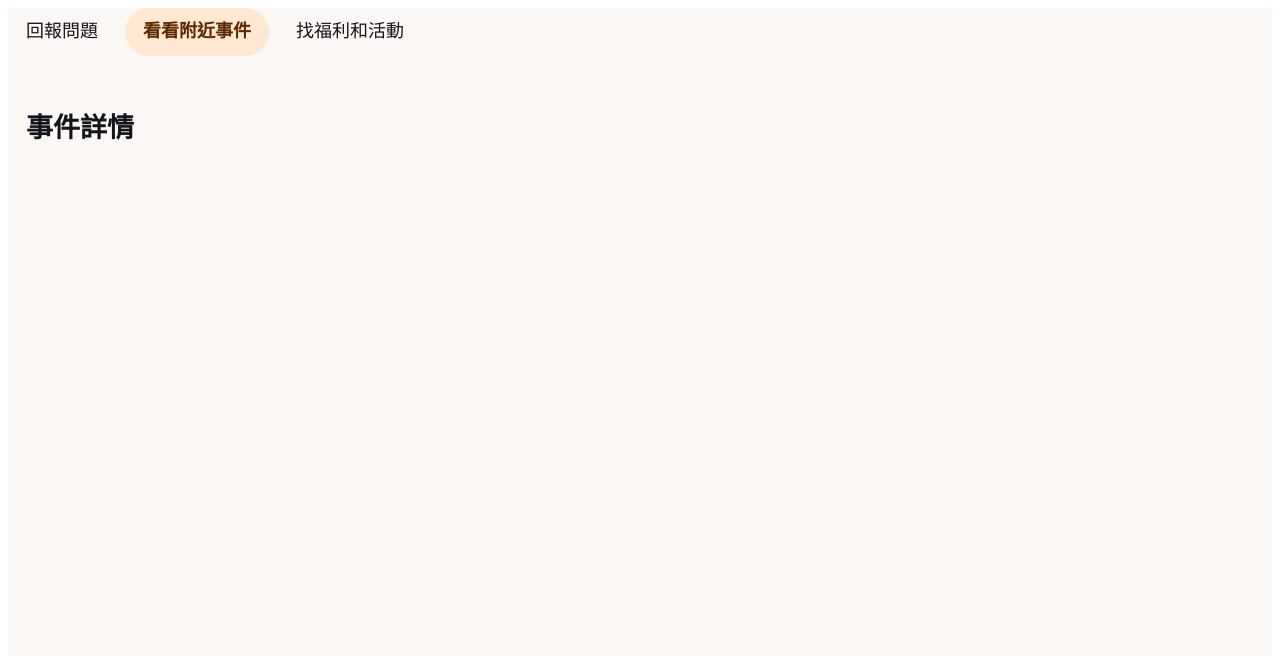
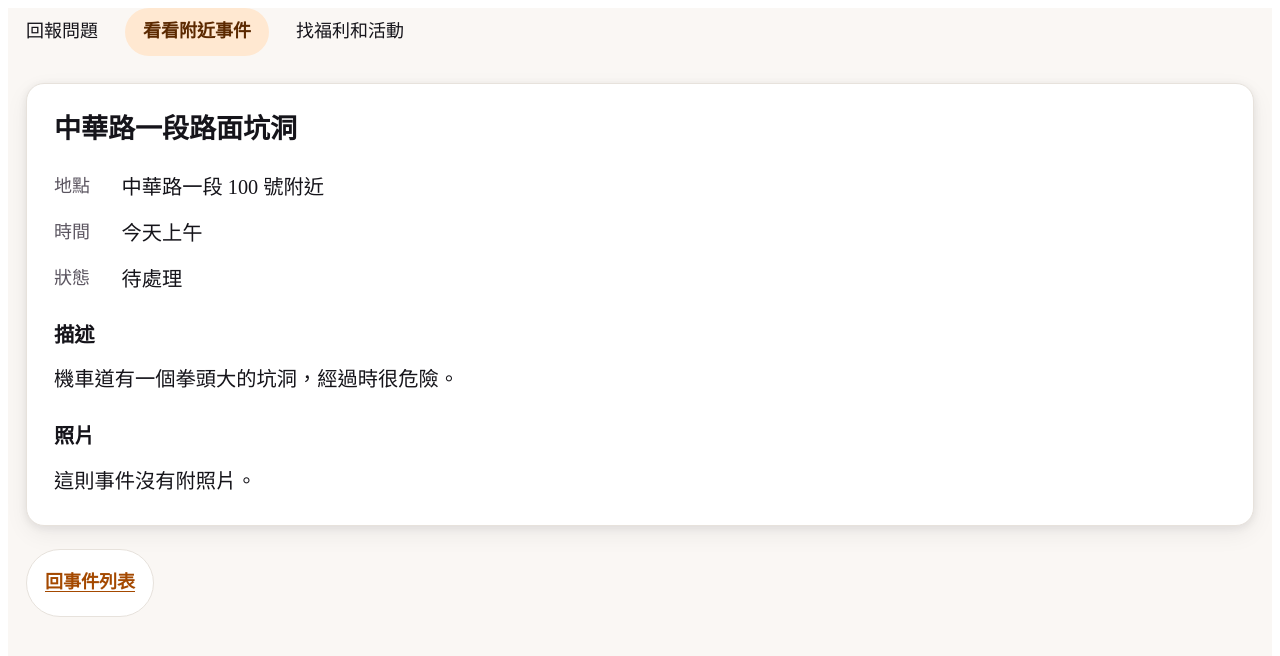
Before and after one commit to MillerLiu94/lcs_project, a Vue app in the folder app/: page /events/e-001 in a window 1280 px wide. Shown: the top 656 px of the page. Built offline with nearby package versions, Linux system fonts and the light colour scheme; no server answers.

Commit message:
feat(events): P7 event detail screen and query/loadDetail (Task 19)

```diff
--- a/app/src/store/modules/query.js
+++ b/app/src/store/modules/query.js
@@ -28,6 +28,11 @@ export default {
     events: [],
     loading: false,
     error: '',
+    // 單一事件詳情（P7）。detailMissing 表示事件不存在或已下架。
+    detail: null,
+    detailLoading: false,
+    detailMissing: false,
+    detailError: '',
   }),
   mutations: {
     setRegion(state, region) {
@@ -51,6 +56,19 @@ export default {
     resetFilters(state) {
       state.region = ''
       state.filters = emptyFilters()
+    },
+    setDetail(state, event) {
+      state.detail = event || null
+    },
+    // 找不到／已下架時為 true，讓畫面顯示「此事件已移除」；載入失敗不算是「已移除」。
+    setDetailMissing(state, missing) {
+      state.detailMissing = Boolean(missing)
+    },
+    setDetailLoading(state, loading) {
+      state.detailLoading = Boolean(loading)
+    },
+    setDetailError(state, error) {
+      state.detailError = error ? String(error) : ''
     },
   },
   actions: {
@@ -99,5 +117,28 @@ export default {
       commit('resetFilters')
       return dispatch('loadEvents')
     },
+
+    /**
+     * 載入單一事件詳情（P7）。id 找不到（已下架／未知）回 null 且
+     * detailMissing 為 true，讓畫面顯示「此事件已移除」與回列表。
+     * @returns {Promise<Object|null>} 事件或 null
+     */
+    async loadDetail({ commit }, id) {
+      commit('setDetailLoading', true)
+      commit('setDetailError', '')
+      try {
+        const event = await eventService.get(id)
+        commit('setDetail', event)
+        commit('setDetailMissing', !event)
+        return event
+      } catch (error) {
+        commit('setDetailError', 'load-failed')
+        commit('setDetail', null)
+        commit('setDetailMissing', false)
+        return null
+      } finally {
+        commit('setDetailLoading', false)
+      }
+    },
   },
 }
--- a/app/src/views/query/EventDetailView.vue
+++ b/app/src/views/query/EventDetailView.vue
@@ -1,11 +1,148 @@
 <template>
-  <section class="view">
-    <h1>事件詳情</h1>
+  <section class="detail">
+    <p v-if="loading" class="detail__status" role="status">正在載入事件詳情…</p>
+
+    <ErrorAlert v-else-if="error" message="網路有點問題，請再試一次。">
+      <template #action>
+        <button type="button" class="detail__action" @click="load()">再試一次</button>
+      </template>
+    </ErrorAlert>
+
+    <EmptyState v-else-if="missing" message="此事件已移除。">
+      <template #action>
+        <router-link class="detail__action" :to="{ name: 'events' }">回事件列表</router-link>
+      </template>
+    </EmptyState>
+
+    <template v-else-if="detail">
+      <article class="detail__card">
+        <h1 class="detail__title">{{ detail.title }}</h1>
+
+        <dl class="detail__meta">
+          <div class="detail__meta-item">
+            <dt class="detail__meta-label">地點</dt>
+            <dd class="detail__meta-value">{{ detail.placeText || '位置未確認' }}</dd>
+          </div>
+          <div class="detail__meta-item">
+            <dt class="detail__meta-label">時間</dt>
+            <dd class="detail__meta-value">{{ detail.timeText || '時間未提供' }}</dd>
+          </div>
+          <div class="detail__meta-item">
+            <dt class="detail__meta-label">狀態</dt>
+            <dd class="detail__meta-value">{{ statusText(detail.status) }}</dd>
+          </div>
+        </dl>
+
+        <div class="detail__section">
+          <h2 class="detail__section-title">描述</h2>
+          <p class="detail__description">{{ detail.description || '沒有補充描述。' }}</p>
+        </div>
+
+        <div class="detail__section">
+          <h2 class="detail__section-title">照片</h2>
+          <img
+            v-if="detail.photo"
+            class="detail__photo"
+            :src="detail.photo"
+            alt="此事件的現場照片"
+          />
+          <p v-else class="detail__description">這則事件沒有附照片。</p>
+        </div>
+      </article>
+
+      <router-link class="detail__action" :to="{ name: 'events' }">回事件列表</router-link>
+    </template>
   </section>
 </template>
 
 <script>
+import EmptyState from '../../components/EmptyState.vue'
+import ErrorAlert from '../../components/ErrorAlert.vue'
+
+const STATUS_TEXT = { reported: '待處理', 'in-progress': '處理中', resolved: '已完成' }
+
 export default {
   name: 'EventDetailView',
+  components: { EmptyState, ErrorAlert },
+  computed: {
+    eventId() {
+      return this.$route && this.$route.params ? this.$route.params.id : ''
+    },
+    detail() {
+      return this.$store.state.query.detail
+    },
+    loading() {
+      return this.$store.state.query.detailLoading
+    },
+    missing() {
+      return this.$store.state.query.detailMissing
+    },
+    error() {
+      return this.$store.state.query.detailError
+    },
+  },
+  watch: {
+    eventId(id) {
+      this.load(id)
+    },
+  },
+  created() {
+    this.load(this.eventId)
+  },
+  methods: {
+    // 只透過 store 取得資料（G2）；不在此直接呼叫服務。
+    load(id = this.eventId) {
+      return this.$store.dispatch('query/loadDetail', id)
+    },
+    statusText(status) {
+      return STATUS_TEXT[status] || '已回報'
+    },
+  },
 }
 </script>
+
+<style scoped>
+.detail { display: flex; flex-direction: column; gap: 1.25rem; }
+.detail__status { margin: 0; color: var(--muted-foreground); }
+.detail__card {
+  display: flex;
+  flex-direction: column;
+  gap: 1.25rem;
+  padding: 1.5rem;
+  background: var(--card);
+  color: var(--card-foreground);
+  border: 1px solid var(--border);
+  border-radius: var(--radius-card);
+  box-shadow: var(--shadow-float);
+}
+.detail__title { margin: 0; font-size: 1.5rem; line-height: 1.4; }
+.detail__meta { display: flex; flex-direction: column; gap: 0.75rem; margin: 0; }
+.detail__meta-item { display: flex; gap: 0.75rem; }
+.detail__meta-label { flex: none; min-width: 3rem; color: var(--muted-foreground); }
+.detail__meta-value { margin: 0; font-size: 1.125rem; line-height: 1.6; }
+.detail__section { display: flex; flex-direction: column; gap: 0.5rem; }
+.detail__section-title { margin: 0; font-size: 1.125rem; }
+.detail__description { margin: 0; font-size: 1.125rem; line-height: 1.7; }
+.detail__photo { max-width: 100%; height: auto; border-radius: var(--radius-card); }
+.detail__action {
+  align-self: flex-start;
+  display: inline-flex;
+  align-items: center;
+  min-height: 48px;
+  padding: 0.5rem 1rem;
+  color: var(--primary);
+  background: var(--card);
+  border: 1px solid var(--border);
+  border-radius: var(--radius-pill);
+  font: inherit;
+  font-size: 1rem;
+  font-weight: 700;
+  text-decoration: underline;
+  text-underline-offset: 3px;
+  cursor: pointer;
+}
+.detail__action:focus-visible {
+  outline: 3px solid var(--ring);
+  outline-offset: 2px;
+}
+</style>
```
Also changed, not shown: 1 other file (tests, documents, lock files or other folders).
